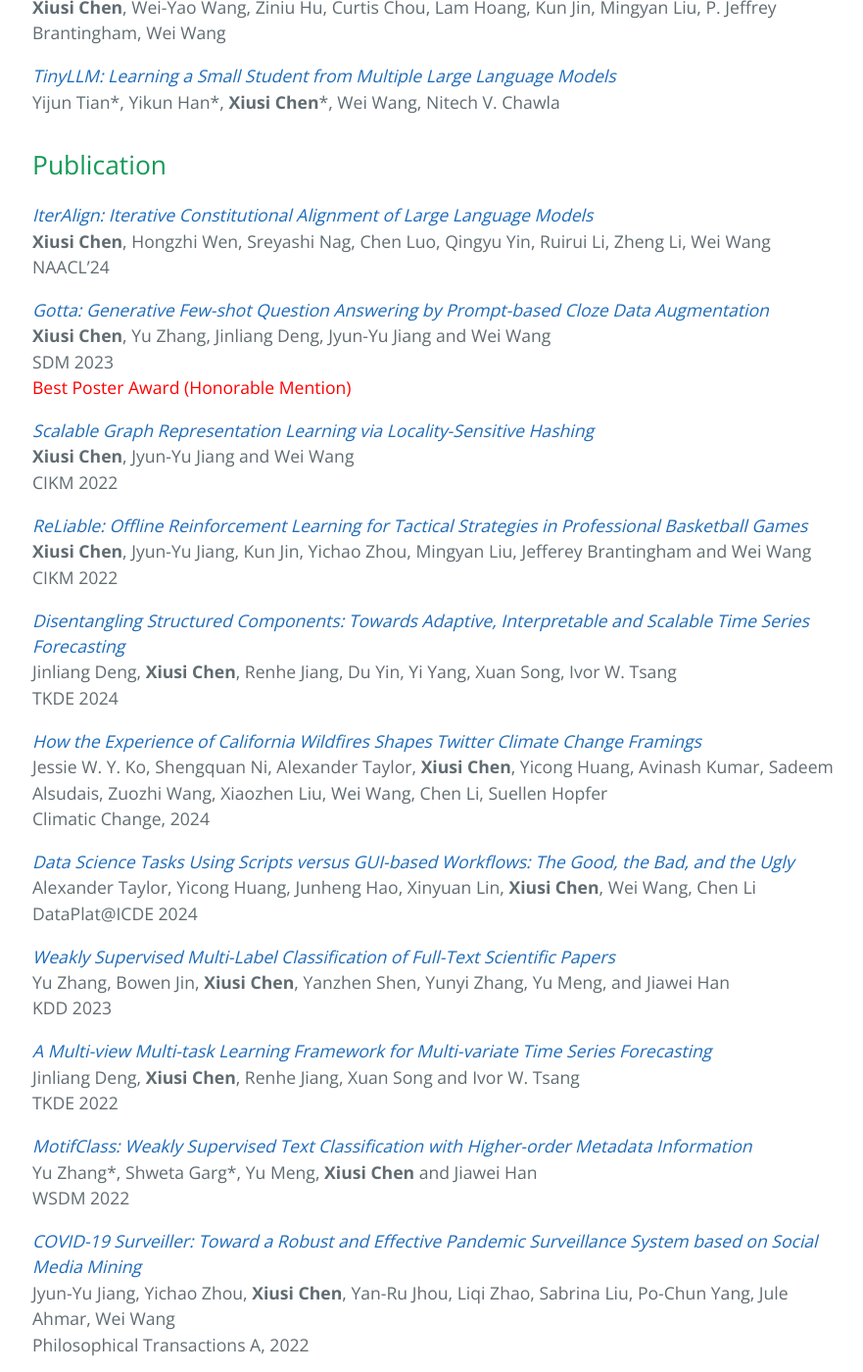
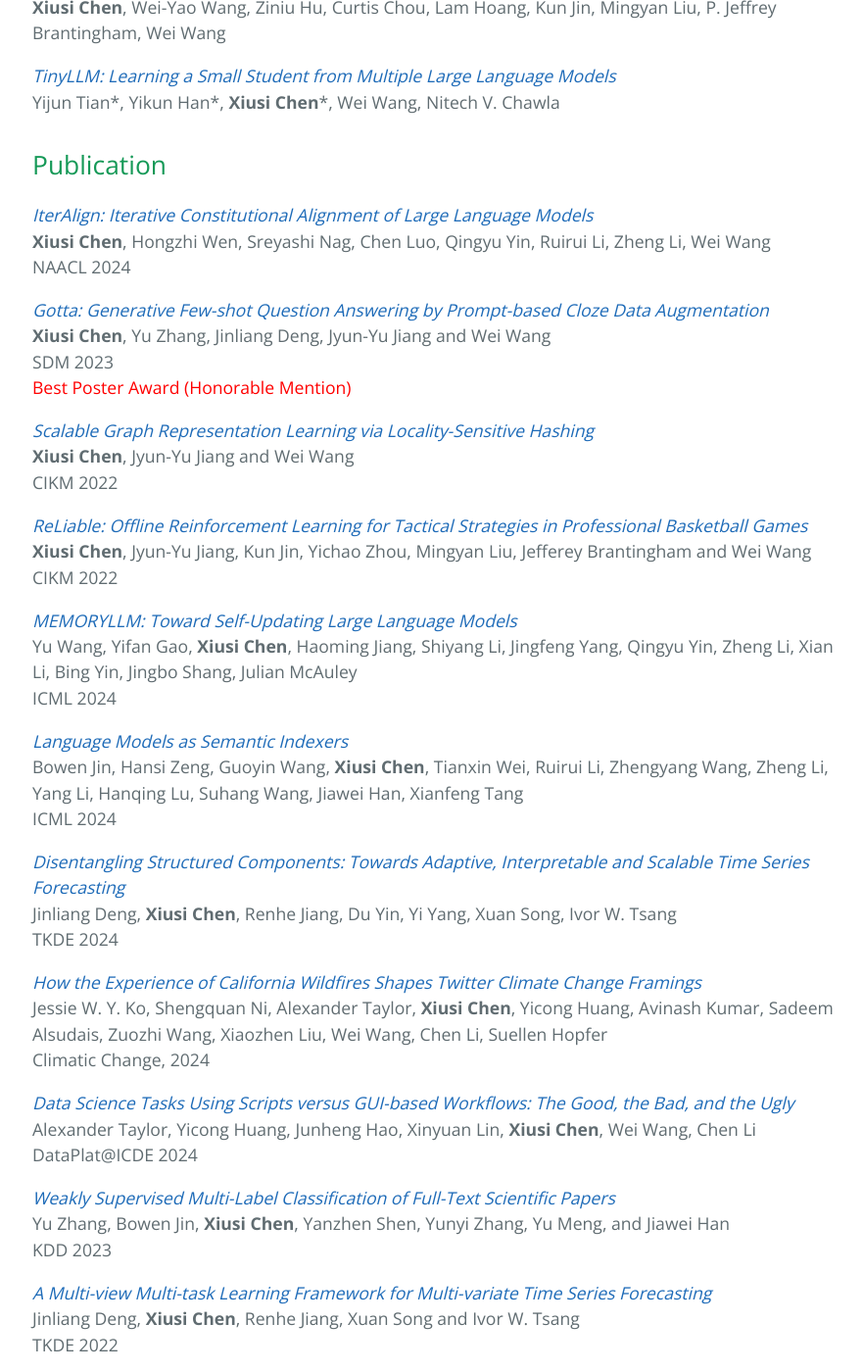
Before and after one commit to xiusic/xiusic.github.io, a Jekyll site: the page built from index.md, in a window 1280 px wide and 1400 px high, scrolled down 1517 px. Shown: the whole window at 98% size, without its empty margins (191-1072 px from the left). Built offline with Jekyll 4.4.1, drawn with Linux system fonts in a browser that asks for light colours; our own code applies the rules of GitHub Pages for plain Markdown files.

Commit message:
Update index.md

```diff
--- a/index.md
+++ b/index.md
@@ -61,7 +61,7 @@ Yijun Tian\*, Yikun Han\*, **Xiusi Chen**\*, Wei Wang, Nitech V. Chawla
 ## Publication
 [_IterAlign: Iterative Constitutional Alignment of Large Language Models_](https://arxiv.org/pdf/2403.18341.pdf)
 **Xiusi Chen**, Hongzhi Wen, Sreyashi Nag, Chen Luo, Qingyu Yin, Ruirui Li, Zheng Li, Wei Wang
-NAACL'24
+NAACL 2024
 
 [_Gotta: Generative Few-shot Question Answering by Prompt-based Cloze Data Augmentation_](https://epubs.siam.org/doi/epdf/10.1137/1.9781611977653.ch102)
 **Xiusi Chen**, Yu Zhang, Jinliang Deng, Jyun-Yu Jiang and Wei Wang
@@ -75,6 +75,14 @@ CIKM 2022
 [_ReLiable: Offline Reinforcement Learning for Tactical Strategies in Professional Basketball Games_](papers/cikm_a.pdf)
 **Xiusi Chen**, Jyun-Yu Jiang, Kun Jin, Yichao Zhou, Mingyan Liu, Jefferey Brantingham and Wei Wang
 CIKM 2022
+
+[_MEMORYLLM: Toward Self-Updating Large Language Models_](https://arxiv.org/pdf/2310.07815)
+Yu Wang, Yifan Gao, **Xiusi Chen**, Haoming Jiang, Shiyang Li, Jingfeng Yang, Qingyu Yin, Zheng Li, Xian Li, Bing Yin, Jingbo Shang, Julian McAuley
+ICML 2024
+
+[_Language Models as Semantic Indexers_](https://arxiv.org/pdf/2402.04624)
+Bowen Jin, Hansi Zeng, Guoyin Wang, **Xiusi Chen**, Tianxin Wei, Ruirui Li, Zhengyang Wang, Zheng Li, Yang Li, Hanqing Lu, Suhang Wang, Jiawei Han, Xianfeng Tang
+ICML 2024
 
 [_Disentangling Structured Components: Towards Adaptive, Interpretable and Scalable Time Series Forecasting_](https://ieeexplore.ieee.org/abstract/document/10457027)
 Jinliang Deng, **Xiusi Chen**, Renhe Jiang, Du Yin, Yi Yang, Xuan Song, Ivor W. Tsang
```
